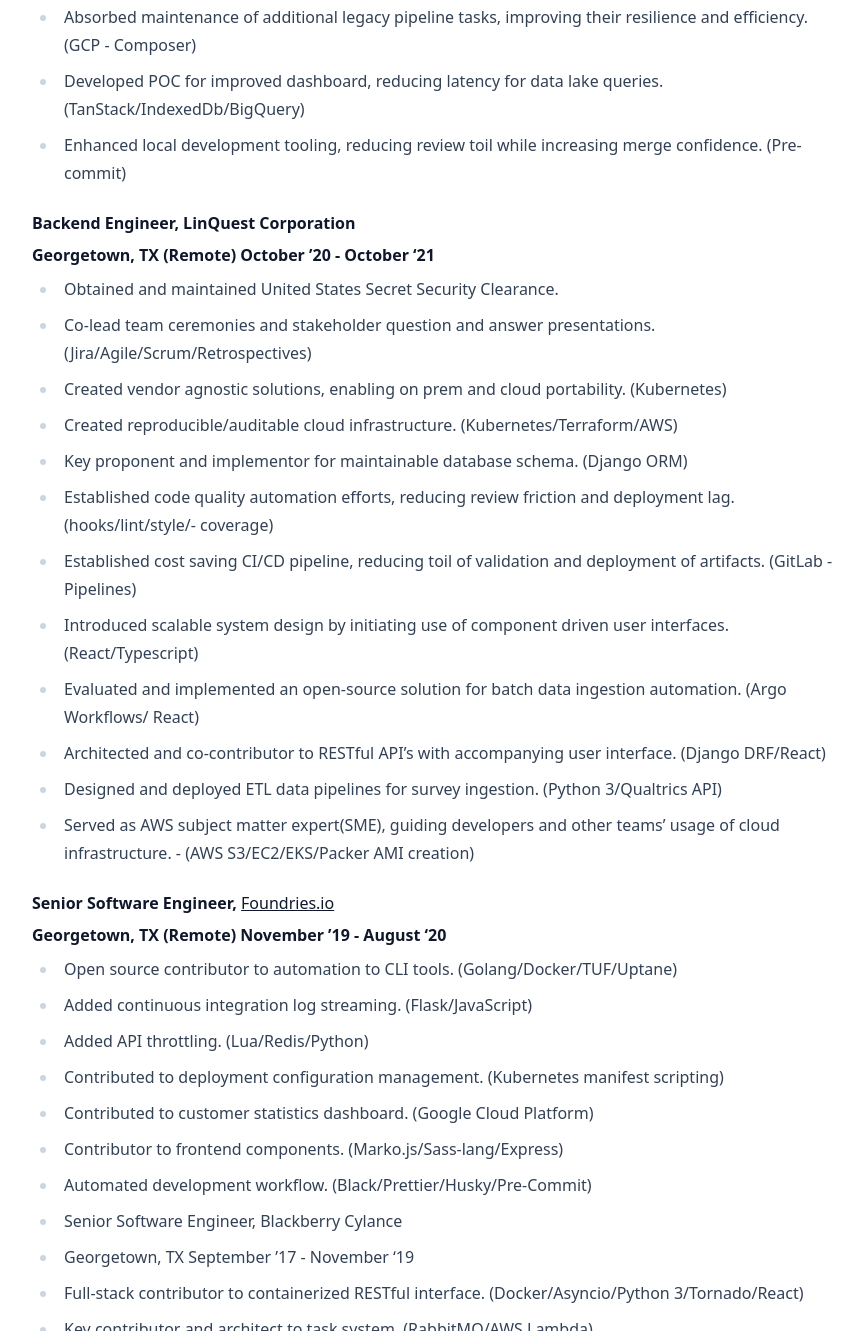
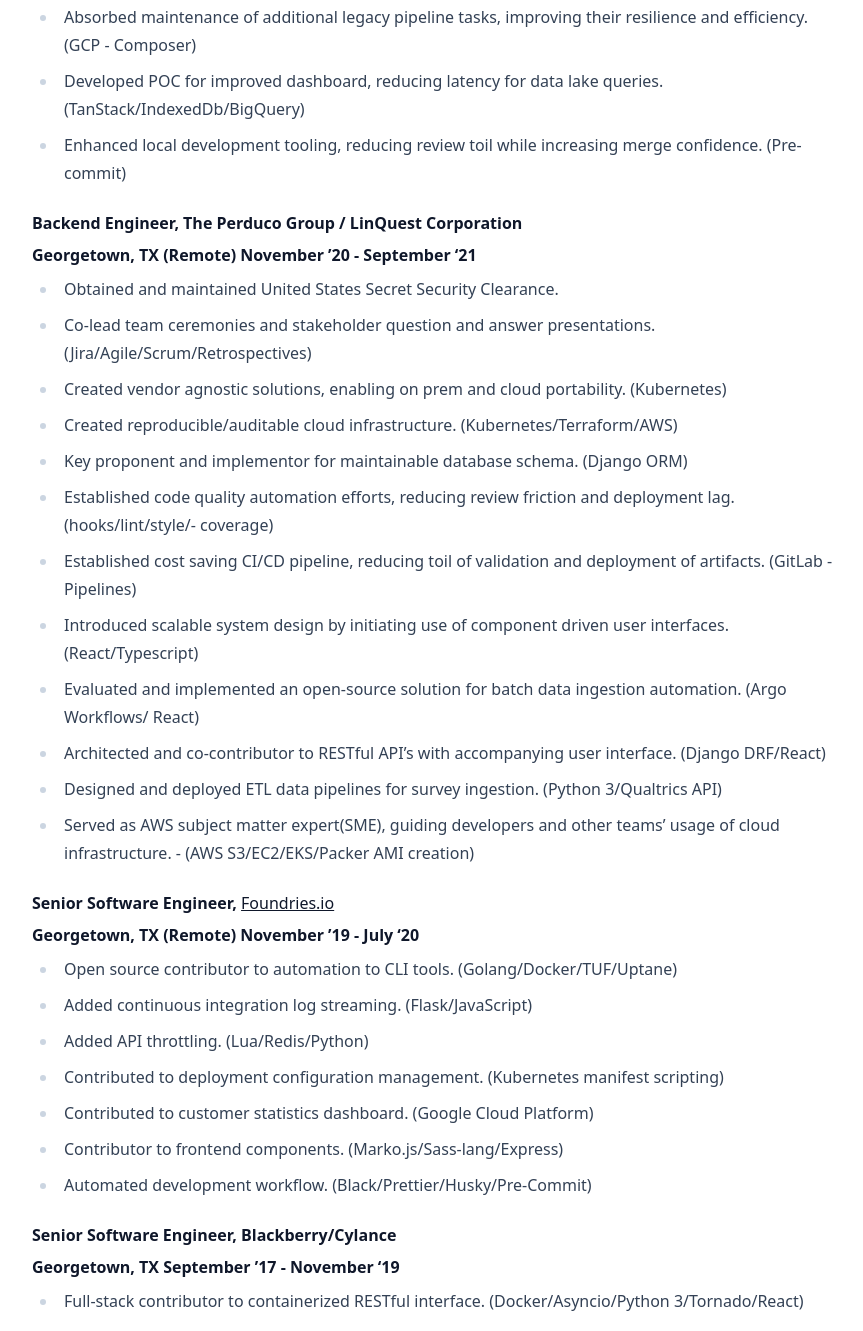
Before and after one commit to marcstreeter/becadev, an Astro site: page /about-me in a window 1280 px wide. Shown: the part 1469-2800 px from the top of the page, without its empty margins (238-1101 px from the left). Built offline with nearby package versions, Linux system fonts and the light colour scheme; Astro itself is replaced by a stand-in of ours.

Commit message:
updated content

```diff
--- a/src/pages/about-me.md
+++ b/src/pages/about-me.md
@@ -10,7 +10,7 @@
 ## PROFESSIONAL EXPERIENCE
 
 #### Full Stack Senior Software Engineer, BrainGu
-#### San Antonio, TX (Remote) October ’24 - July ’25
+#### San Antonio, TX (Remote) September ’24 - July ’25
 - Full stack contributor to multiple services impacting customer facing products. (Django/React/Typescript)
 - Mentored both new and seasoned members of the team. (Pair programming)
 - Actively participated in Agile ceremonies. (GitLab/Jira)
@@ -19,7 +19,7 @@
 - Lead implementation of real-time collaboration product features. (React/Python/Kubernetes)
 
 #### Lead Software Engineer, American Tire Distributors
-#### San Antonio, TX (Remote) October ’21 - October ’24
+#### San Antonio, TX (Remote) October ’21 - September ’24
 - Re-architected inter-service behavior, unblocking it for increasingly larger workloads. (Event Driven/PubSub)
 - Led design and rollout of scalable centralized external data source ingestion service. (Kubernetes/PubSub/- FastAPI)
 - Led design and rollout of robust PCI compliance cleaning pipeline step. (GCP Cloud Functions/Kubernetes)
@@ -36,8 +36,8 @@
 - Developed POC for improved dashboard, reducing latency for data lake queries. (TanStack/IndexedDb/BigQuery)
 - Enhanced local development tooling, reducing review toil while increasing merge confidence. (Pre-commit)
 
-#### Backend Engineer, LinQuest Corporation
-#### Georgetown, TX (Remote) October ’20 - October ‘21
+#### Backend Engineer, The Perduco Group / LinQuest Corporation
+#### Georgetown, TX (Remote) November ’20 - September ‘21
 - Obtained and maintained United States Secret Security Clearance.
 - Co-lead team ceremonies and stakeholder question and answer presentations. (Jira/Agile/Scrum/Retrospectives)
 - Created vendor agnostic solutions, enabling on prem and cloud portability. (Kubernetes)
@@ -52,7 +52,7 @@
 - Served as AWS subject matter expert(SME), guiding developers and other teams’ usage of cloud infrastructure. - (AWS S3/EC2/EKS/Packer AMI creation)
 
 #### Senior Software Engineer, Foundries.io
-#### Georgetown, TX (Remote) November ’19 - August ‘20
+#### Georgetown, TX (Remote) November ’19 - July ‘20
 - Open source contributor to automation to CLI tools. (Golang/Docker/TUF/Uptane)
 - Added continuous integration log streaming. (Flask/JavaScript)
 - Added API throttling. (Lua/Redis/Python)
@@ -60,8 +60,9 @@
 - Contributed to customer statistics dashboard. (Google Cloud Platform)
 - Contributor to frontend components. (Marko.js/Sass-lang/Express)
 - Automated development workflow. (Black/Prettier/Husky/Pre-Commit)
-- Senior Software Engineer, Blackberry Cylance
-- Georgetown, TX September ’17 - November ‘19
+
+#### Senior Software Engineer, Blackberry/Cylance
+#### Georgetown, TX September ’17 - November ‘19
 - Full-stack contributor to containerized RESTful interface. (Docker/Asyncio/Python 3/Tornado/React)
 - Key contributor and architect to task system. (RabbitMQ/AWS Lambda)
 - Created centralized NoSQL based caching system, greatly improving application performance. (Redis/Lua/Python)
```
